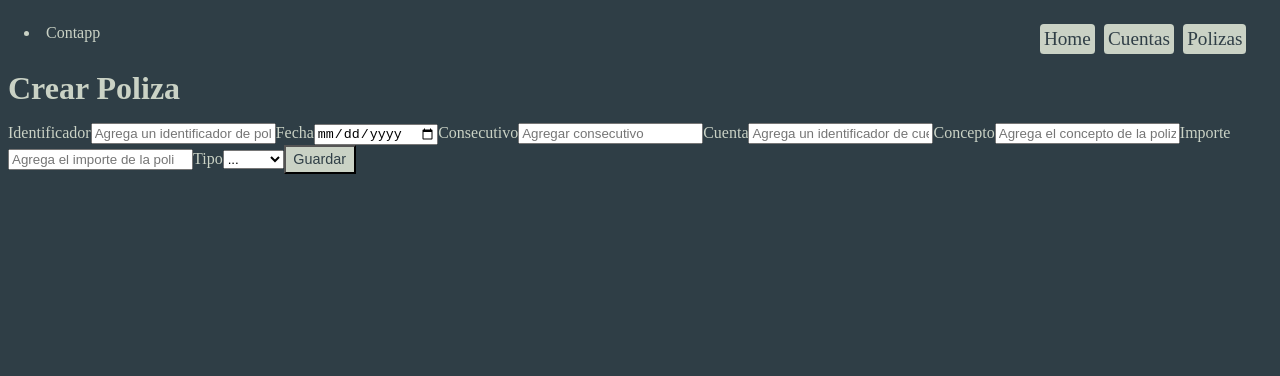
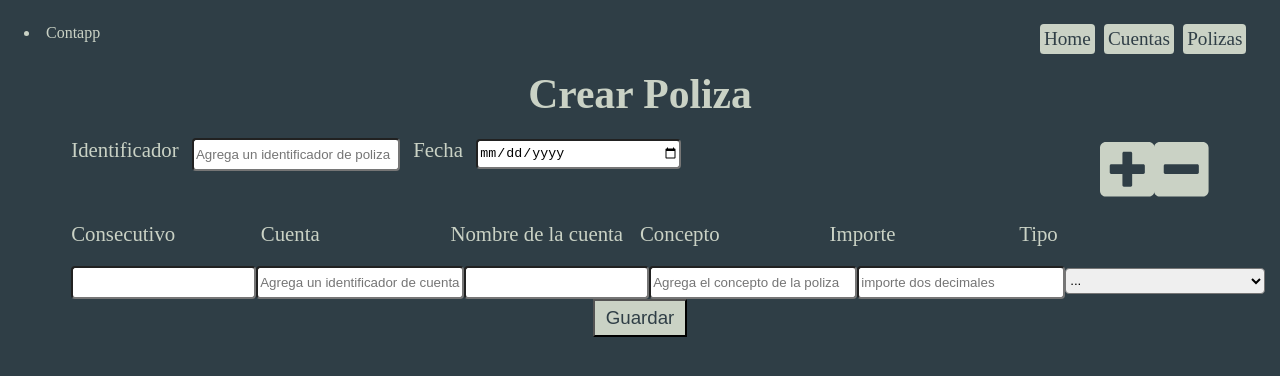
Before and after one commit to Ncturn/contapp, a React (Create React App) app: page /#/policy/create in a window 1280 px wide. Shown: the top 376 px of the page. Built offline with nearby package versions, Linux system fonts and the light colour scheme.

Commit message:
Refactor: Policy Form.
With the new concept of policy we need create a form that be able to
save several account movements so we create form-row component that
will be rendered every time user needs save a new movement. To show
form error we will use ErrorMessage plugin created for react-hook-fom.

```diff
--- /dev/null
+++ b/src/assets/styles/components/PolicyForm.scss
@@ -0,0 +1,59 @@
+.policyForm {
+  margin-top: 1em;
+  width: 90%;
+  margin: auto;
+  display: flex;
+  flex-direction: column;
+  font-size: 1.3em;
+}
+
+.policyHeader {
+  display: flex;
+  flex-direction: row;
+  justify-content: space-between;
+}
+
+.HeaderLeft {
+  display: flex;
+  flex-direction: row;
+}
+
+.HeaderLeft label {
+  display: flex;
+  flex-direction: row;
+}
+
+.HeaderLeft .errorMessage {
+  margin-left: 0.7em;
+  margin-right: 0.7em;
+}
+
+.HeaderLeft input {
+  margin-left: 1em;
+  margin-right: 1em;
+  width: 15em;
+  border-radius: 0.3em;
+  height: 2em;
+}
+
+.policyTitles {
+  display: flex;
+  flex-direction: row;
+  justify-content: space-between;
+}
+.policyRows {
+  display: flex;
+  flex-direction: row;
+  justify-content: space-between;
+}
+
+.policyP {
+  display: inline;
+  width: 9.5em;
+}
+
+.policyInput {
+  width: 15em;
+  border-radius: 0.3em;
+  height: 2em;
+}
--- a/src/components/PolicyForm.jsx
+++ b/src/components/PolicyForm.jsx
@@ -1,7 +1,13 @@
-import React, { useEffect } from 'react';
+import React, { useState, useEffect } from 'react';
 import { useForm } from 'react-hook-form';
+import { FontAwesomeIcon } from '@fortawesome/react-fontawesome';
+import { ErrorMessage } from '@hookform/error-message';
+import PolicyFormRow from './PolicyFormRow';
+import '../assets/styles/components/PolicyForm.scss';
 
 const PolicyForm = ({ title, httpMethod, formValues, history, successMessage, disable = false }) => {
+  const [indexes, setIndexes] = useState([0]);
+  const [counter, setCounter] = useState(1);
   const { register, handleSubmit, errors, reset } = useForm(
     {
       defaultValues: formValues,
@@ -10,6 +16,18 @@ const PolicyForm = ({ title, httpMethod, formValues, history, successMessage, di
   useEffect(() => {
     reset(formValues);
   }, [formValues]);
+  const addMovement = () => {
+    setIndexes((prevIndexes) => [...prevIndexes, counter]);
+    setCounter((prevCounter) => prevCounter + 1);
+  };
+
+  const removeMovement = () => {
+    setIndexes((prevIndexes) => {
+      prevIndexes.pop();
+      return prevIndexes;
+    });
+    setCounter((prevCounter) => prevCounter - 1);
+  };
   const onSubmit = async (data) => {
     let identifier = '';
     if (disable) {
@@ -19,7 +37,6 @@ const PolicyForm = ({ title, httpMethod, formValues, history, successMessage, di
     }
     const policy = {
       ...data,
-      consecutive: parseInt(data.consecutive, 10),
       identifier,
     };
     const response = await fetch('http://localhost:3000/policy/', {
@@ -64,47 +81,51 @@ const PolicyForm = ({ title, httpMethod, formValues, history, successMessage, di
     return false;
   };
   return (
-    <form onSubmit={handleSubmit(onSubmit)}>
+    <form className='policyForm' onSubmit={handleSubmit(onSubmit)}>
       <h1>{title}</h1>
+      <div className='policyHeader'>
+        <div className='HeaderLeft'>
           <label htmlFor='identifier'>
             Identificador
+            <div>
               <input ref={register({ required: 'Este campo es requirido', validate: { length: (value) => validateLength(value, 5) || 'El identificador dede ser de 5 caracteres', format: (value) => validatePolicyFormat(value) || 'El formato debe ser dos letras y tres numeros' } })} name='identifier' placeholder='Agrega un identificador de poliza' type='text' disabled={disable} />
-        {errors.identifier && <p>{ errors.identifier.message }</p>}
+              <ErrorMessage errors={errors} name='identifier' as='p' className='errorMessage' />
+            </div>
           </label>
           <label htmlFor='date'>
             Fecha
+            <div>
               <input ref={register({ required: 'Este campo es requirido' })} name='date' type='date' />
-        {errors.date && <p>{ errors.date.message }</p>}
+              <ErrorMessage errors={errors} name='date' as='p' className='errorMessage' />
+            </div>
           </label>
-      <label htmlFor='consecutive'>
+        </div>
+        <div>
+          <FontAwesomeIcon onClick={addMovement} className='plus-icon' icon='plus-square' />
+          <FontAwesomeIcon onClick={removeMovement} className='plus-icon' icon='minus-square' />
+        </div>
+      </div>
+      <div className='policyTitles'>
+        <p className='policyP'>
           Consecutivo
-        <input ref={register({ required: 'Este campo es requirido', validate: (value) => validateLength(value, 3) || 'El consecutivo debe ser de tres numeros' })} name='consecutive' type='number' placeholder='Agregar consecutivo' />
-        {errors.consecutive && <p>{ errors.consecutive.message }</p>}
-      </label>
-      <label htmlFor='account'>
+        </p>
+        <p className='policyP'>
           Cuenta
-        <input ref={register({ required: 'Este campo es requirido', validate: (value) => validateAccount(value) || 'el primer numero debe ser entre 1 y 5', maxLength: { value: 8, message: 'La cuenta no debe ser mayor a 8 caracteres' } })} name='account' placeholder='Agrega un identificador de cuenta' type='text' />
-        {errors.account && <p>{ errors.account.message }</p>}
-      </label>
-      <label htmlFor='concept'>
+        </p>
+        <p className='policyP'>
+          Nombre de la cuenta
+        </p>
+        <p className='policyP'>
           Concepto
-        <input ref={register({ required: 'Este campo es requirido' })} name='concept' placeholder='Agrega el concepto de la poliza' type='text' />
-        {errors.concept && <p>{ errors.concept.message }</p>}
-      </label>
-      <label htmlFor='amount'>
+        </p>
+        <p className='policyP'>
           Importe
-        <input ref={register({ required: 'Este campo es requirido', valueAsNumber: true })} name='amount' type='number' step='0.01' placeholder='Agrega el importe de la poliza solo dos decimales' />
-        {errors.amount && <p>{ errors.amount.message }</p>}
-      </label>
-      <label htmlFor='type'>
+        </p>
+        <p className='policyP'>
           Tipo
-        <select ref={register({ required: 'Este campo es requirido' })} name='type'>
-          <option value=''>...</option>
-          <option value='cargo'>Cargo</option>
-          <option value='abono'>Abono</option>
-        </select>
-        {errors.type && <p>{ errors.type.message }</p>}
-      </label>
+        </p>
+      </div>
+      {indexes.map((index) => <PolicyFormRow fieldName={`movements[${index}]`} key={`movement[${index}]`} index={index} validateAccount={validateAccount} validateLength={validateLength} register={register} errors={errors} />)}
       <button type='submit'>Guardar</button>
     </form>
   );
--- /dev/null
+++ b/src/components/PolicyFormRow.jsx
@@ -0,0 +1,34 @@
+import React from 'react';
+import { ErrorMessage } from '@hookform/error-message';
+
+const PolicyFormRow = ({ fieldName, index, register, errors, validateLength, validateAccount }) => {
+
+  return (
+    <div className='policyRows' name={fieldName}>
+      <input className='policyInput' ref={register({ required: 'Este campo es requirido' })} name={`${fieldName}.consecutive`} type='number' />
+      <div>
+        <input className='policyInput' ref={register({ required: 'Este campo es requirido', validate: (value) => validateAccount(value) || 'el primer numero debe ser entre 1 y 5', maxLength: { value: 8, message: 'La cuenta no debe ser mayor a 8 caracteres' } })} name={`${fieldName}.account`} placeholder='Agrega un identificador de cuenta' type='text' />
+        <ErrorMessage errors={errors} name={`${fieldName}.account`} as='p' className='errorMessage' />
+      </div>
+      <input className='policyInput' name='accountName' type='text' />
+      <div>
+        <input className='policyInput' ref={register({ required: 'Este campo es requirido' })} name={`${fieldName}.concept`} placeholder='Agrega el concepto de la poliza' type='text' />
+        <ErrorMessage errors={errors} name={`${fieldName}.concept`} as='p' className='errorMessage' />
+      </div>
+      <div>
+        <input className='policyInput' ref={register({ required: 'Este campo es requirido', valueAsNumber: true })} name={`${fieldName}.amount`} type='number' step='0.01' placeholder='importe dos decimales' />
+        <ErrorMessage errors={errors} name={`${fieldName}.amount`} as='p' className='errorMessage' />
+      </div>
+      <div>
+        <select className='policyInput' ref={register({ required: 'Este campo es requirido' })} name={`${fieldName}.type`}>
+          <option value=''>...</option>
+          <option value='cargo'>Cargo</option>
+          <option value='abono'>Abono</option>
+        </select>
+        <ErrorMessage errors={errors} name={`${fieldName}.type`} as='p' className='errorMessage' />
+      </div>
+    </div>
+  );
+};
+
+export default PolicyFormRow;
```
Lines whose indentation alone changed are shown as unchanged.
